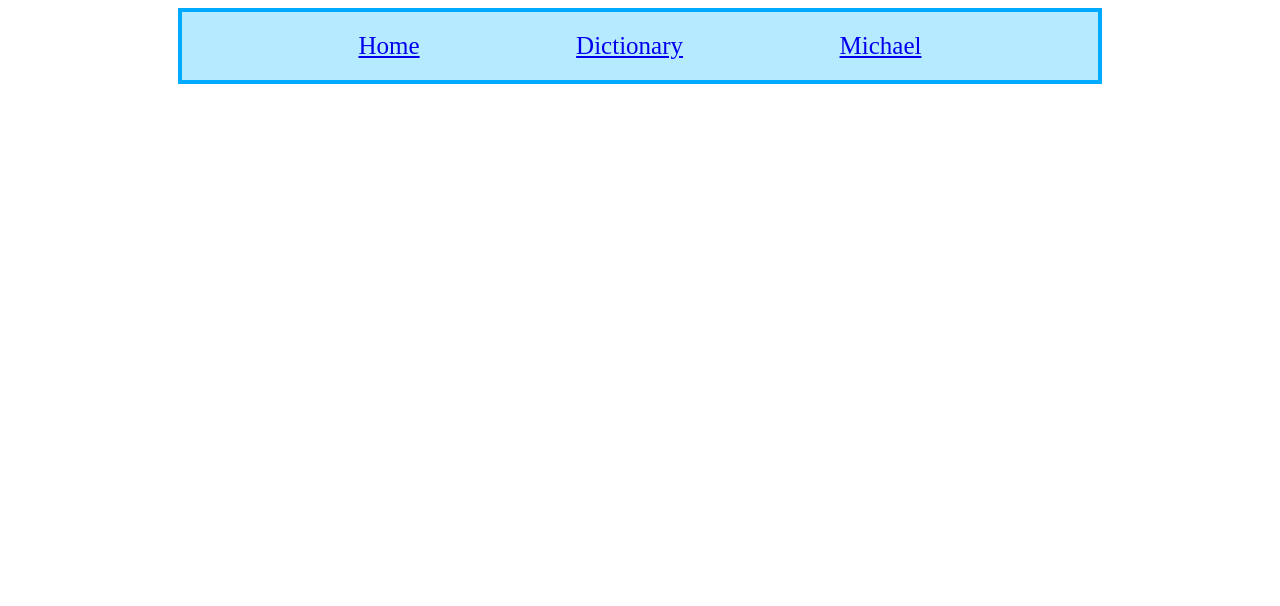
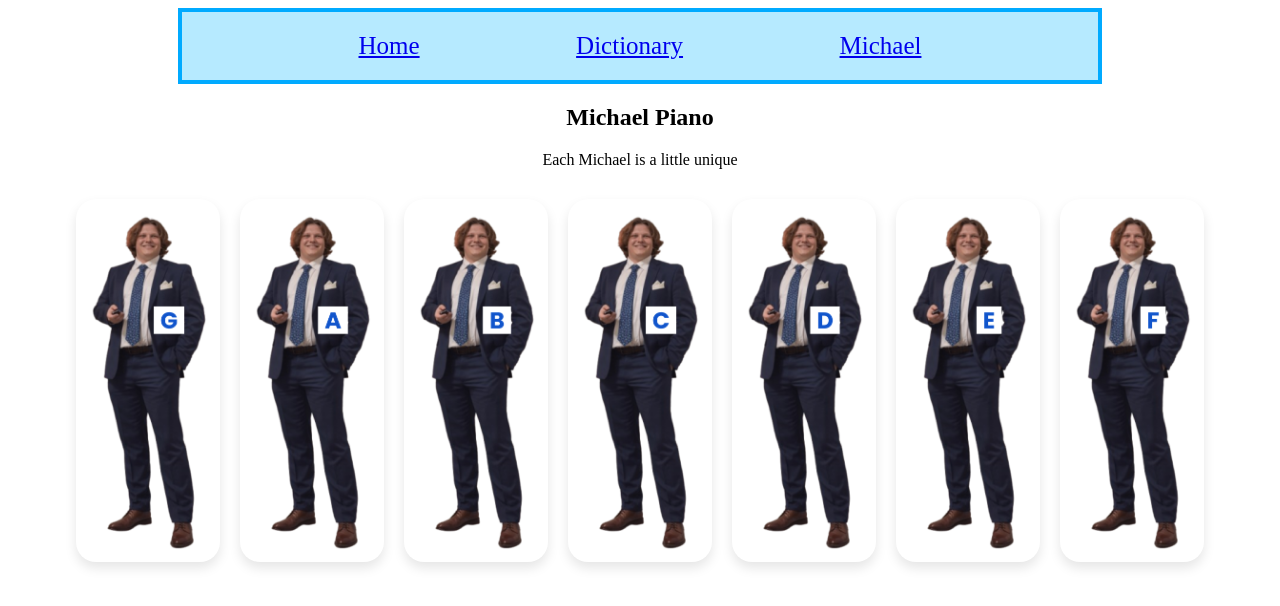
Before and after one commit to gboecker24/gboecker24-KentHackEnough2026, a plain HTML site: page GavinLayer2/MichaelPiano.html in a window 1280 px wide. Drawn offline with Linux system fonts and the light colour scheme.

Commit message:
Michael Piano Prolly Finished

```diff
--- a/GavinLayer2/MichaelPiano.html
+++ b/GavinLayer2/MichaelPiano.html
@@ -4,15 +4,38 @@
     <meta charset="UTF-8">
     <meta name="viewport" content="width=device-width, initial-scale=1.0">
     <title>MichaelPiano</title>
+    <style>
 
-    <style>
+        .michael-row {
+            display: flex;
+            flex-direction: row;
+            justify-content: center;
+            align-items: center;
+            gap: 20px;
+            flex-wrap: wrap;
+            margin: 30px 0;
+        }
+
         .michael {
-            width: 100px;
+            width: 120px;
             height: auto;
-            transition: width 0.1s ease;
+            cursor: pointer;
+            transition: transform 0.1s ease, filter 0.1s;
             display: block;
-            margin: auto;
-            object-fit:contain;
+            object-fit: contain;
+            border-radius: 20px;
+            background: white;
+            padding: 12px;
+            box-shadow: 0 6px 12px rgba(0,0,0,0.1);
+        }
+
+        .michael:active {
+            transform: scale(0.95);
+        }
+
+
+        a:visited {
+            color: #00aaff;
         }
 
         nav {
@@ -27,36 +50,76 @@
             font-size: 25px;
         }
 
-        a:visited {
-            color: #00aaff;
+        h2{
+            text-align: center;
+            margin-top: 20px;
         }
 
-        li {
-            text-align: left;
-            padding: 20px 40px;
-            border-right: #00aaff solid 4px;
+        p{
+            text-align: center;
         }
 
-        li:last-child {
-            border-right: none;
-        }
     </style>
 </head>
-
 <body>
 
-    <nav>
-        <a href="../Caleb.html">Home</a>
-        <a href="../Garin.html">Dictionary</a>
-        <a href="../Gavin.html">Michael</a>
-    </nav>
+<nav>
+    <a href="../Caleb.html">Home</a>
+    <a href="../Garin.html">Dictionary</a>
+    <a href="../Gavin.html">Michael</a>
+</nav>
 
-    <h2 style="text-align:center; margin-top: 20px;">
-    </h2>
+<h2>Michael Piano</h2>
+<p>Each Michael is a little unique</p>
 
 
+<div class="michael-row" id="michaelRow">
+</div>
 
+<script>
+    const noteFiles = [
+        "Notes/G1.wav",
+        "Notes/A2.wav",
+        "Notes/B3.wav",
+        "Notes/C4.wav",
+        "Notes/D5.wav",
+        "Notes/E6.wav",
+        "Notes/F7.wav"
+    ];
 
+    function playSound(file) {
+        let audio = new Audio(file);
+        audio.play();
+    }
+
+    const row = document.getElementById("michaelRow");
+
+for (let i = 0; i < 7; i++) {
+    let img = document.createElement("img");
+
+    const imagePaths = [
+        "Photos/G.png",
+        "Photos/A.png",
+        "Photos/B.png",
+        "Photos/C.png",
+        "Photos/D.png",
+        "Photos/E.png",
+        "Photos/F.png"
+    ];
+
+    img.src = imagePaths[i];
+    img.classList.add("michael");
+
+    img.addEventListener("click", (function(index) {
+        return function() {
+            playSound(noteFiles[index]);
+        };
+    })(i));
+
+    row.appendChild(img);
+}
+
+</script>
 
 </body>
 </html>
```
Also changed, not shown: GavinLayer2/Photos/A.png (added), GavinLayer2/Photos/B.png (added), GavinLayer2/Photos/C.png (added), GavinLayer2/Photos/D.png (added), GavinLayer2/Photos/E.png (added), GavinLayer2/Photos/F.png (added), GavinLayer2/Photos/G.png (added), 7 other files.
